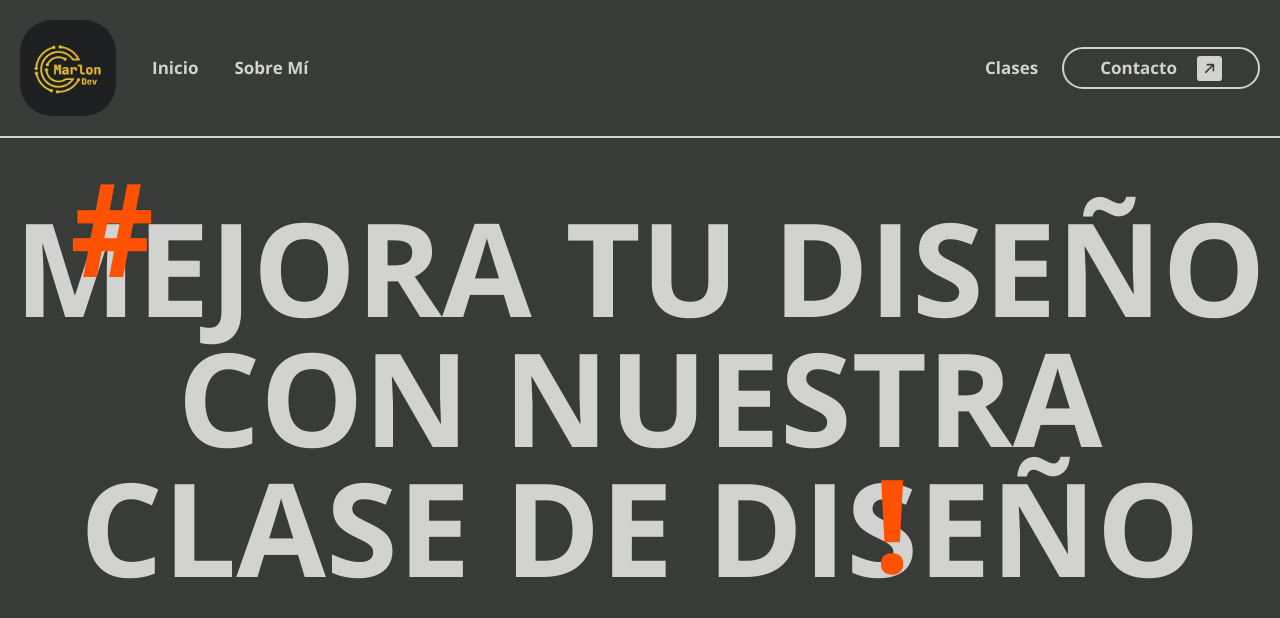
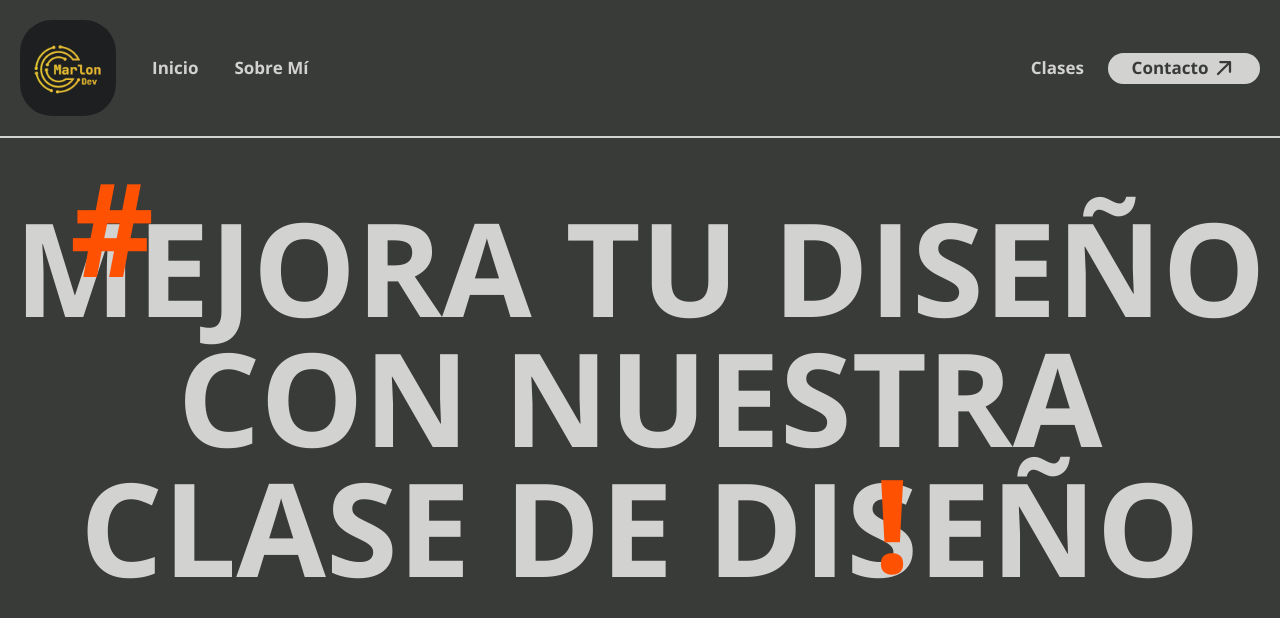
Before and after one commit to jMarlonDev/Design-Lessons, a React (Vite) app: page / in a window 1280 px wide. Shown: the top 618 px of the page. Built offline with nearby package versions, Linux system fonts and the light colour scheme.

Commit message:
Modificación cambio de estilo del botón principal para la pagina

```diff
--- a/src/components/Button.jsx
+++ b/src/components/Button.jsx
@@ -1,11 +1,21 @@
-import { BsFillArrowUpRightSquareFill } from "react-icons/bs";
+import { PiArrowUpRightBold } from "react-icons/pi";
 
 export const Button = ({ textButton }) => {
   return (
     <>
-      <button className="capitalize border-2 border-[#d2d2d0] rounded-full text-[#d2d2d0] font-bold text-[17px] py-1.5 px-9 w-auto min-w-fit inline-flex gap-5 justify-between items-center cursor-pointer">
+      <button className="
+         w-[152px] h-[31px] rounded-full
+        bg-[#d2d2d0] text-[#393b38] font-bold text-[17px]
+        capitalize cursor-pointer
+        flex justify-center items-center gap-1
+        transition-all duration-300
+        hover:bg-[#393b39] hover:text-white hover:text-[19px] hover:border-2 hover:border-[#d2d2d0]
+        ">
         {textButton}
-        <BsFillArrowUpRightSquareFill className="cursor-pointer" size={25} />
+        <PiArrowUpRightBold
+          className="cursor-pointer"
+          size={24}
+        />
       </button>
     </>
   )
```
